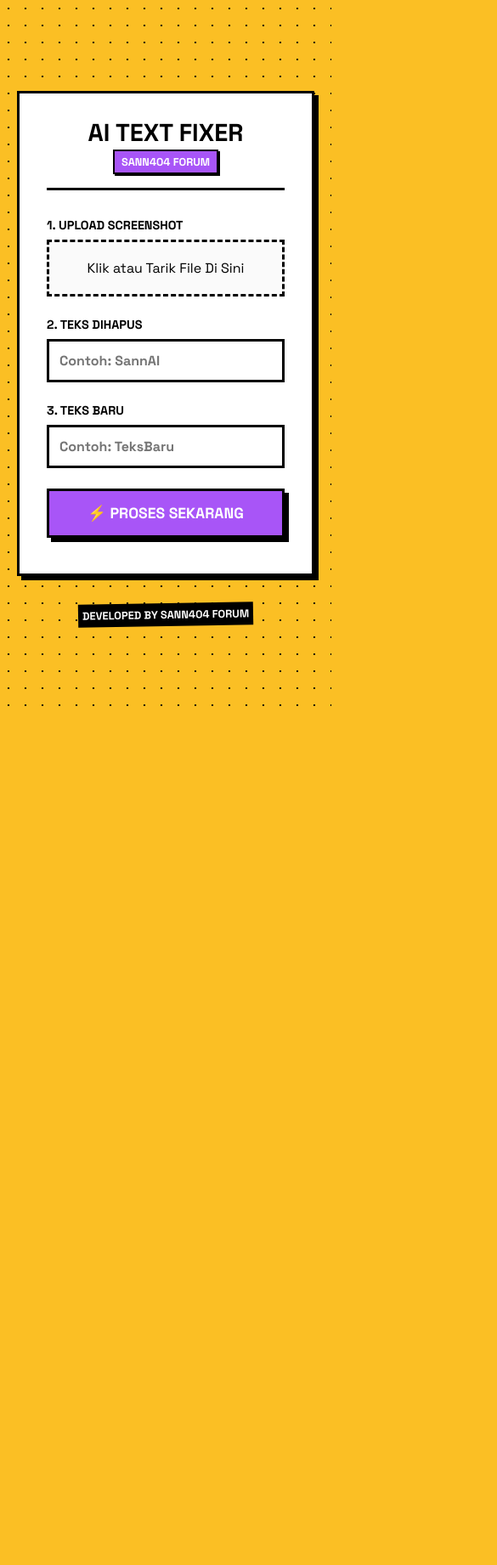
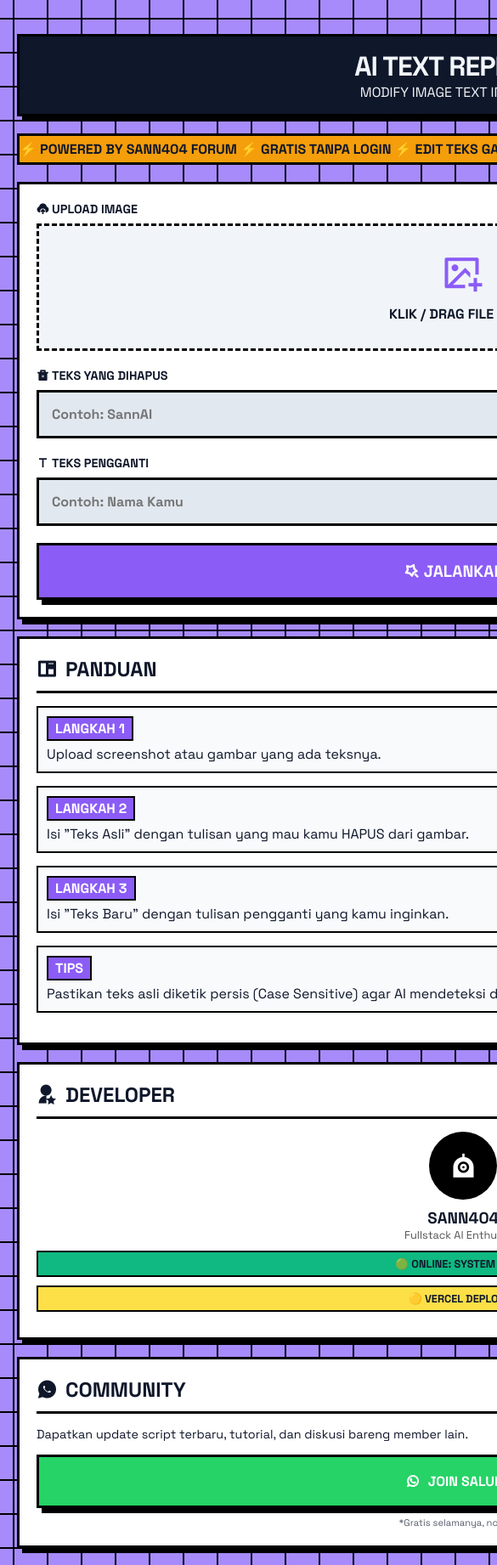
Before and after one commit to sanzzyproject/timpa-text, a website: page public/index.html in a window 390 px wide. Shown: the top 1842 px of the page at 85% size, 585 px wide, since content can reach past the window. Before the commit the page ends 844 px from the top, so only its background shows below. Drawn offline with nearby package versions, Linux system fonts and the light colour scheme.

Commit message:
Update index.html

```diff
--- a/public/index.html
+++ b/public/index.html
@@ -3,17 +3,22 @@
 <head>
     <meta charset="UTF-8">
     <meta name="viewport" content="width=device-width, initial-scale=1.0">
-    <title>AI Text Replacer | SANN404 FORUM</title>
-    <link href="https://fonts.googleapis.com/css2?family=Space+Grotesk:wght@400;700&display=swap" rel="stylesheet">
+    <title>AI Text Replacer Pro | SANN404</title>
+    <link href="https://fonts.googleapis.com/css2?family=Space+Grotesk:wght@400;700;900&display=swap" rel="stylesheet">
+    <link href="https://cdn.jsdelivr.net/npm/remixicon@3.5.0/fonts/remixicon.css" rel="stylesheet">
+
     <style>
         :root {
-            --bg-color: #f0f0f0;
-            --card-bg: #ffffff;
-            --main-accent: #fbbf24; /* Kuning Saweria */
-            --secondary-accent: #a855f7; /* Ungu */
-            --btn-download: #10b981; /* Hijau */
-            --border-color: #000000;
-            --shadow-offset: 5px;
+            /* Warna Baru: Deep Purple Cyberpunk */
+            --bg-main: #0f172a;
+            --accent-primary: #8b5cf6; /* Ungu Terang */
+            --accent-secondary: #a78bfa;
+            --accent-success: #10b981; /* Hijau Matrix */
+            --accent-warning: #f59e0b; /* Orange */
+            --text-light: #f1f5f9;
+            --text-dark: #0f172a;
+            --border-thick: 3px solid #000;
+            --shadow-hard: 6px 6px 0px #000;
         }
 
         * {
@@ -24,280 +29,386 @@
 
         body {
             font-family: 'Space Grotesk', sans-serif;
-            background-color: var(--main-accent);
-            background-image: radial-gradient(#000 1px, transparent 1px);
-            background-size: 20px 20px;
+            background-color: var(--accent-secondary);
+            /* Grid Pattern agar tidak polos */
+            background-image:
+                linear-gradient(#000 2px, transparent 2px),
+                linear-gradient(90deg, #000 2px, transparent 2px);
+            background-size: 40px 40px;
+            background-position: center;
+            color: var(--text-dark);
             min-height: 100vh;
+            padding: 20px;
+            display: flex;
+            justify-content: center;
+            align-items: flex-start; /* Align top agar scrollable enak */
+        }
+
+        /* --- LAYOUT UTAMA (Grid 3 Kolom) --- */
+        .main-wrapper {
+            display: grid;
+            grid-template-columns: 300px 1fr 300px;
+            gap: 20px;
+            width: 100%;
+            max-width: 1200px;
+            margin-top: 20px;
+        }
+
+        /* Responsive Layout: Mobile jadi 1 kolom */
+        @media (max-width: 1024px) {
+            .main-wrapper {
+                grid-template-columns: 1fr;
+            }
+            .sidebar-left, .sidebar-right {
+                order: 2; /* Taruh widget di bawah form di HP */
+            }
+            .main-content {
+                order: 1;
+            }
+        }
+
+        /* --- COMMON CARD STYLE (Neo-Brutalism) --- */
+        .neo-card {
+            background: #fff;
+            border: var(--border-thick);
+            box-shadow: var(--shadow-hard);
+            padding: 20px;
+            transition: transform 0.2s;
+        }
+
+        .neo-card:hover {
+            transform: translate(-2px, -2px);
+            box-shadow: 8px 8px 0px #000;
+        }
+
+        h2 {
+            font-weight: 900;
+            text-transform: uppercase;
+            font-size: 1.5rem;
+            margin-bottom: 15px;
+            border-bottom: 3px solid #000;
+            padding-bottom: 10px;
             display: flex;
             align-items: center;
-            justify-content: center;
-            padding: 20px;
-            color: #000;
+            gap: 10px;
         }
 
-        .container {
-            width: 100%;
-            max-width: 480px;
+        /* --- SIDEBAR LEFT: Tutorial --- */
+        .tutorial-item {
+            margin-bottom: 15px;
+            border: 2px solid #000;
+            padding: 10px;
+            background: #f8fafc;
+        }
+        .step-badge {
+            background: var(--accent-primary);
+            color: #fff;
+            font-weight: bold;
+            padding: 2px 8px;
+            border: 2px solid #000;
+            display: inline-block;
+            margin-bottom: 5px;
         }
 
-        /* --- Neo-Brutalism Card --- */
-        .card {
-            background: var(--card-bg);
-            border: 3px solid var(--border-color);
-            box-shadow: var(--shadow-offset) var(--shadow-offset) 0px var(--border-color);
-            padding: 2rem;
-            border-radius: 0; /* Tajam */
-            position: relative;
+        /* --- CENTER: Main Form --- */
+        .header-title {
+            text-align: center;
+            background: var(--bg-main);
+            color: var(--text-light);
+            padding: 15px;
+            border: var(--border-thick);
+            margin-bottom: 20px;
+            box-shadow: var(--shadow-hard);
+        }
+        .header-title h1 {
+            font-size: 2rem;
+            font-weight: 900;
+            letter-spacing: -1px;
+        }
+        .marquee-container {
+            overflow: hidden;
+            white-space: nowrap;
+            background: var(--accent-warning);
+            border: var(--border-thick);
+            margin-bottom: 20px;
+            font-weight: bold;
+            padding: 5px 0;
+        }
+        .marquee-text {
+            display: inline-block;
+            animation: marquee 10s linear infinite;
+        }
+        @keyframes marquee {
+            0% { transform: translateX(100%); }
+            100% { transform: translateX(-100%); }
         }
 
-        .header {
-            text-align: center;
-            margin-bottom: 2rem;
-            border-bottom: 3px solid #000;
-            padding-bottom: 1rem;
+        /* Inputs */
+        .form-group { margin-bottom: 20px; }
+        label {
+            display: block;
+            font-weight: 800;
+            margin-bottom: 8px;
+            font-size: 0.9rem;
+        }
+        input[type="text"] {
+            width: 100%;
+            padding: 15px;
+            font-family: 'Space Grotesk', sans-serif;
+            font-weight: bold;
+            border: var(--border-thick);
+            background: #e2e8f0;
+            outline: none;
+            font-size: 1rem;
+        }
+        input[type="text"]:focus {
+            background: #fff;
+            box-shadow: 4px 4px 0px var(--accent-primary);
         }
 
-        .header h1 {
-            font-weight: 900;
-            text-transform: uppercase;
-            font-size: 1.8rem;
-            line-height: 1;
+        /* File Upload */
+        .file-box {
+            position: relative;
+            height: 150px;
+            border: 3px dashed #000;
+            background: #f1f5f9;
+            display: flex;
+            flex-direction: column;
+            align-items: center;
+            justify-content: center;
+            cursor: pointer;
+            transition: 0.3s;
+            overflow: hidden;
         }
-
-        .badge {
-            background: var(--secondary-accent);
-            color: #fff;
-            padding: 4px 8px;
-            font-size: 0.8rem;
-            font-weight: bold;
-            border: 2px solid #000;
-            display: inline-block;
-            margin-top: 5px;
-            box-shadow: 2px 2px 0px #000;
-        }
-
-        /* --- Inputs --- */
-        .form-group {
-            margin-bottom: 1.5rem;
-        }
-
-        label {
-            display: block;
-            font-weight: 700;
-            margin-bottom: 0.5rem;
-            text-transform: uppercase;
-            font-size: 0.9rem;
-        }
-
-        input[type="text"] {
-            width: 100%;
-            padding: 12px;
-            background: #fff;
-            border: 3px solid var(--border-color);
-            font-family: 'Space Grotesk', sans-serif;
-            font-weight: bold;
-            font-size: 1rem;
-            outline: none;
-            transition: 0.2s;
-        }
-
-        input[type="text"]:focus {
-            background: #fffbe6;
-            box-shadow: 4px 4px 0px var(--border-color);
-            transform: translate(-2px, -2px);
-        }
-
-        /* --- File Upload Styling --- */
-        .file-upload-wrapper {
-            position: relative;
-            border: 3px dashed var(--border-color);
-            background: #fafafa;
-            padding: 20px;
-            text-align: center;
-            cursor: pointer;
-            transition: 0.2s;
-        }
-
-        .file-upload-wrapper:hover {
-            background: #fff;
-            border-style: solid;
-        }
-
-        input[type="file"] {
+        .file-box:hover { background: #fff; }
+        .file-box input {
             position: absolute;
-            top: 0; left: 0;
             width: 100%; height: 100%;
             opacity: 0;
             cursor: pointer;
         }
-
-        .preview-box {
-            margin-top: 10px;
+        .file-box i { font-size: 3rem; color: var(--accent-primary); }
+        .preview-img {
+            max-height: 100%;
+            max-width: 100%;
             display: none;
-            border: 3px solid #000;
-            box-shadow: 4px 4px 0px #000;
+            position: absolute;
+            z-index: 5;
         }
 
-        .preview-box img {
+        /* Buttons */
+        .btn {
             width: 100%;
-            display: block;
+            padding: 18px;
+            font-family: 'Space Grotesk', bold;
+            font-weight: 900;
+            text-transform: uppercase;
+            font-size: 1.2rem;
+            border: var(--border-thick);
+            cursor: pointer;
+            position: relative;
+            background: var(--accent-primary);
+            color: #fff;
+            box-shadow: var(--shadow-hard);
+            transition: all 0.1s;
+        }
+        .btn:active {
+            transform: translate(4px, 4px);
+            box-shadow: 2px 2px 0px #000;
+        }
+        .btn-wa {
+            background: #25D366; /* WA Green */
+            margin-top: 10px;
+            font-size: 1rem;
+            display: flex;
+            align-items: center;
+            justify-content: center;
+            gap: 10px;
+            text-decoration: none;
         }
 
-        /* --- Buttons --- */
-        .btn {
-            width: 100%;
-            padding: 15px;
-            border: 3px solid var(--border-color);
-            font-family: 'Space Grotesk', sans-serif;
-            font-weight: 900;
-            font-size: 1.1rem;
-            text-transform: uppercase;
-            cursor: pointer;
-            position: relative;
-            transition: all 0.1s;
-            box-shadow: var(--shadow-offset) var(--shadow-offset) 0px var(--border-color);
+        /* --- SIDEBAR RIGHT: Info & Status --- */
+        .status-badge {
+            background: var(--accent-success);
+            padding: 5px;
+            text-align: center;
+            border: 2px solid #000;
+            font-weight: bold;
+            font-size: 0.8rem;
             margin-bottom: 10px;
         }
-
-        .btn-primary {
-            background-color: var(--secondary-accent);
-            color: #fff;
+        .dev-profile {
+            text-align: center;
+            margin-bottom: 10px;
+        }
+        .dev-profile img {
+            width: 80px;
+            height: 80px;
+            border-radius: 50%;
+            border: 3px solid #000;
+            background: #ddd;
         }
 
-        .btn-success {
-            background-color: var(--btn-download);
-            color: #fff;
+        /* --- RESULT & LOADING --- */
+        .loading-screen {
+            display: none;
+            background: #000;
+            color: #0f0;
+            font-family: monospace;
+            padding: 20px;
+            border: var(--border-thick);
+            margin-top: 20px;
+        }
+        .result-box {
+            display: none;
+            margin-top: 20px;
+            border-top: 3px solid #000;
+            padding-top: 20px;
+        }
+        .result-box img {
+            width: 100%;
+            border: var(--border-thick);
+            margin-bottom: 15px;
         }
 
-        .btn:active {
-            transform: translate(var(--shadow-offset), var(--shadow-offset));
-            box-shadow: 0px 0px 0px var(--border-color);
-        }
-
-        .btn:disabled {
-            background: #9ca3af;
-            cursor: not-allowed;
-            transform: none;
-            box-shadow: none;
-            border-color: #6b7280;
-        }
-
-        /* --- Result Area --- */
-        .result-area {
-            display: none;
-            margin-top: 2rem;
-            border-top: 3px solid #000;
-            padding-top: 1rem;
-            animation: slideUp 0.3s ease-out;
-        }
-
-        @keyframes slideUp {
-            from { transform: translateY(20px); opacity: 0; }
-            to { transform: translateY(0); opacity: 1; }
-        }
-
-        .loading-overlay {
-            display: none;
-            text-align: center;
-            padding: 20px;
-            font-weight: bold;
-            background: #000;
-            color: #fff;
-            margin-top: 10px;
-            border: 3px solid #000;
-        }
-
-        .footer {
-            margin-top: 2rem;
-            text-align: center;
-            font-weight: bold;
-            font-size: 0.8rem;
-            text-transform: uppercase;
-            background: #000;
-            color: #fff;
-            padding: 5px;
-            transform: rotate(-1deg);
-            width: fit-content;
-            margin-left: auto;
-            margin-right: auto;
-        }
     </style>
 </head>
 <body>
 
-    <div class="container">
-        <div class="card">
-            <div class="header">
-                <h1>AI Text Fixer</h1>
-                <div class="badge">SANN404 FORUM</div>
+    <div class="main-wrapper">
+
+        <div class="sidebar-left">
+            <div class="neo-card">
+                <h2><i class="ri-book-read-line"></i> PANDUAN</h2>
+
+                <div class="tutorial-item">
+                    <span class="step-badge">LANGKAH 1</span>
+                    <p>Upload screenshot atau gambar yang ada teksnya.</p>
+                </div>
+                <div class="tutorial-item">
+                    <span class="step-badge">LANGKAH 2</span>
+                    <p>Isi "Teks Asli" dengan tulisan yang mau kamu HAPUS dari gambar.</p>
+                </div>
+                <div class="tutorial-item">
+                    <span class="step-badge">LANGKAH 3</span>
+                    <p>Isi "Teks Baru" dengan tulisan pengganti yang kamu inginkan.</p>
+                </div>
+                <div class="tutorial-item">
+                    <span class="step-badge">TIPS</span>
+                    <p>Pastikan teks asli diketik persis (Case Sensitive) agar AI mendeteksi dengan akurat.</p>
+                </div>
+            </div>
         </div>
 
+        <div class="main-content">
+
+            <div class="header-title">
+                <h1>AI TEXT REPLACER</h1>
+                <p>MODIFY IMAGE TEXT IN SECONDS</p>
+            </div>
+
+            <div class="marquee-container">
+                <div class="marquee-text">
+                    ⚡ POWERED BY SANN404 FORUM ⚡ GRATIS TANPA LOGIN ⚡ EDIT TEKS GAMBAR OTOMATIS ⚡ JANGAN LUPA JOIN CHANNEL WHATSAPP ⚡
+                </div>
+            </div>
+
+            <div class="neo-card">
                 <div class="form-group">
-                <label>1. Upload Screenshot</label>
-                <div class="file-upload-wrapper">
-                    <span id="fileName">Klik atau Tarik File Di Sini</span>
+                    <label><i class="ri-upload-cloud-2-fill"></i> UPLOAD IMAGE</label>
+                    <div class="file-box" id="dropArea">
+                        <i class="ri-image-add-line"></i>
+                        <p style="margin-top: 10px; font-weight: bold;">KLIK / DRAG FILE KESINI</p>
                         <input type="file" id="imageInput" accept="image/*">
-                </div>
-                <div class="preview-box" id="previewContainer">
-                    <img id="imagePreview" alt="Preview">
+                        <img id="previewImg" class="preview-img" alt="Preview">
                     </div>
                 </div>
 
                 <div class="form-group">
-                <label>2. Teks Dihapus</label>
+                    <label><i class="ri-delete-bin-2-fill"></i> TEKS YANG DIHAPUS</label>
                     <input type="text" id="originalText" placeholder="Contoh: SannAI">
                 </div>
 
                 <div class="form-group">
-                <label>3. Teks Baru</label>
-                <input type="text" id="replaceText" placeholder="Contoh: TeksBaru">
+                    <label><i class="ri-text"></i> TEKS PENGGANTI</label>
+                    <input type="text" id="replaceText" placeholder="Contoh: Nama Kamu">
                 </div>
 
-            <button class="btn btn-primary" id="submitBtn" onclick="processImage()">
-                ⚡ PROSES SEKARANG
+                <button class="btn" id="submitBtn" onclick="processImage()">
+                    <i class="ri-magic-line"></i> JALANKAN AI
                 </button>
 
-            <div class="loading-overlay" id="loader">
-                SEDANG MEMASAK GAMBAR... <br> (SABAR JANGAN DI CLOSE)
+                <div class="loading-screen" id="loader">
+                    > SYSTEM_INIT... OK<br>
+                    > UPLOADING_IMAGE... OK<br>
+                    > AI_PROCESSING... <span style="animation: blink 1s infinite">_</span>
+                    <br><br>
+                    [MOHON TUNGGU, SEDANG MERACIK GAMBAR...]
                 </div>
 
-            <div class="result-area" id="resultArea">
-                <label style="text-align: center; margin-bottom:10px;">✨ HASIL ✨</label>
-                <div class="preview-box" style="display: block; margin-bottom: 15px;">
-                    <img id="resultImage" alt="Hasil AI">
-                </div>
-                <button class="btn btn-success" id="downloadBtn" onclick="downloadResult()">
-                    ⬇️ DOWNLOAD OTOMATIS
+                <div class="result-box" id="resultArea">
+                    <label style="background: #000; color: #fff; padding: 5px; font-weight: bold;">HASIL RENDER:</label>
+                    <img id="resultImage" src="" alt="Hasil">
+
+                    <button class="btn" style="background: var(--accent-success);" id="downloadBtn" onclick="downloadResult()">
+                        <i class="ri-download-2-fill"></i> DOWNLOAD HASIL
                     </button>
                 </div>
             </div>
+        </div>
 
-        <div class="footer">
-            DEVELOPED BY SANN404 FORUM
+        <div class="sidebar-right">
+
+            <div class="neo-card" style="margin-bottom: 20px;">
+                <h2><i class="ri-user-star-fill"></i> DEVELOPER</h2>
+                <div class="dev-profile">
+                    <div style="width: 80px; height: 80px; background: #000; border-radius: 50%; margin: 0 auto 10px; display: flex; align-items: center; justify-content: center; color: #fff; font-size: 2rem;">
+                        <i class="ri-robot-fill"></i>
                     </div>
+                    <h3>SANN404</h3>
+                    <p style="font-size: 0.8rem; color: #555;">Fullstack AI Enthusiast</p>
+                </div>
+                <div class="status-badge">🟢 ONLINE: SYSTEM READY</div>
+                <div class="status-badge" style="background: #fde047;">🟡 VERCEL DEPLOYED</div>
+            </div>
+
+            <div class="neo-card">
+                <h2><i class="ri-whatsapp-fill"></i> COMMUNITY</h2>
+                <p style="font-size: 0.9rem; margin-bottom: 15px;">Dapatkan update script terbaru, tutorial, dan diskusi bareng member lain.</p>
+
+                <a href="https://whatsapp.com/channel/0029Vb6ukqnHQbS4mKP0j80L" target="_blank" class="btn btn-wa">
+                    <i class="ri-whatsapp-line"></i> JOIN SALURAN
+                </a>
+
+                <p style="margin-top: 10px; font-size: 0.7rem; text-align: center; opacity: 0.7;">
+                    *Gratis selamanya, no spam.
+                </p>
+            </div>
+
+        </div>
+
     </div>
 
     <script>
         const imageInput = document.getElementById('imageInput');
-        const imagePreview = document.getElementById('imagePreview');
-        const previewContainer = document.getElementById('previewContainer');
-        const fileNameSpan = document.getElementById('fileName');
+        const previewImg = document.getElementById('previewImg');
+        const dropArea = document.getElementById('dropArea');
 
-        // Handle Preview
+        // Preview Image Logic
         imageInput.addEventListener('change', function() {
             const file = this.files[0];
             if (file) {
-                fileNameSpan.textContent = file.name;
                 const reader = new FileReader();
                 reader.onload = function(e) {
-                    imagePreview.src = e.target.result;
-                    previewContainer.style.display = 'block';
+                    previewImg.src = e.target.result;
+                    previewImg.style.display = 'block';
+                    dropArea.style.background = '#fff';
                 }
                 reader.readAsDataURL(file);
             }
         });
 
-        // Convert File to Base64
+        // Convert Base64 Helper
         function toBase64(file) {
             return new Promise((resolve, reject) => {
                 const reader = new FileReader();
@@ -307,7 +418,7 @@
             });
         }
 
-        // Process Image
+        // Main Process Function
         async function processImage() {
             const file = imageInput.files[0];
             const orig = document.getElementById('originalText').value;
@@ -316,18 +427,23 @@
             const loader = document.getElementById('loader');
             const resultArea = document.getElementById('resultArea');
 
+            // Validasi
             if (!file || !orig || !rep) {
-                alert('⚠️ WOI! ISI SEMUA DATA DULU!');
+                alert('⚠️ EITS! Gambar, Teks Asli, dan Teks Baru harus diisi semua!');
                 return;
             }
 
+            // UI State: Loading
             btn.disabled = true;
-            btn.style.opacity = '0.5';
+            btn.innerHTML = '<i class="ri-loader-4-line ri-spin"></i> MEMPROSES...';
+            btn.style.opacity = '0.7';
             loader.style.display = 'block';
             resultArea.style.display = 'none';
 
             try {
                 const base64 = await toBase64(file);
+
+                // Call Backend (Tidak diubah logikanya)
                 const response = await fetch('/api/process', {
                     method: 'POST',
                     headers: { 'Content-Type': 'application/json' },
@@ -342,59 +458,57 @@
                 const data = await response.json();
 
                 if (response.ok) {
+                    // Success
                     document.getElementById('resultImage').src = data.result_image;
                     resultArea.style.display = 'block';
-                    // Scroll ke bawah otomatis
-                    resultArea.scrollIntoView({ behavior: "smooth" });
+                    resultArea.scrollIntoView({ behavior: 'smooth' });
                 } else {
-                    alert('❌ GAGAL: ' + (data.error || 'Server ngambek'));
+                    // Error from API
+                    alert('❌ GAGAL: ' + (data.error || 'Server error unknown'));
                 }
 
             } catch (error) {
-                alert('❌ ERROR KONEKSI: Cek internet lu bang');
+                console.error(error);
+                alert('❌ KONEKSI ERROR: Cek internet atau coba lagi nanti.');
             } finally {
+                // Reset UI
                 btn.disabled = false;
+                btn.innerHTML = '<i class="ri-magic-line"></i> JALANKAN AI';
                 btn.style.opacity = '1';
                 loader.style.display = 'none';
             }
         }
 
-        // --- NEW: DIRECT DOWNLOAD FUNCTION ---
+        // Download Function (Blob Method - Auto Download)
         async function downloadResult() {
             const imgUrl = document.getElementById('resultImage').src;
             const btn = document.getElementById('downloadBtn');
+            const originalText = btn.innerHTML;
 
-            btn.innerHTML = '⏳ SEDANG MENDOWNLOAD...';
+            btn.innerHTML = '⏳ DOWNLOADING...';
             btn.disabled = true;
 
             try {
-                // Fetch gambar sebagai BLOB (Binary Large Object)
                 const response = await fetch(imgUrl);
                 const blob = await response.blob();
-
-                // Buat URL lokal sementara
                 const localUrl = window.URL.createObjectURL(blob);
 
-                // Buat elemen <a> tersembunyi untuk trigger download
                 const a = document.createElement('a');
                 a.style.display = 'none';
                 a.href = localUrl;
-                a.download = 'SANN404_RESULT_' + Date.now() + '.png'; // Nama file otomatis
+                a.download = 'SANN404_EDIT_' + Date.now() + '.png';
 
                 document.body.appendChild(a);
-                a.click(); // Klik otomatis
+                a.click();
 
-                // Bersihkan memori
                 window.URL.revokeObjectURL(localUrl);
                 document.body.removeChild(a);
 
             } catch (e) {
-                console.error(e);
-                // Fallback jika fetch gagal (misal kena CORS), buka tab baru
-                alert('Gagal download otomatis, membuka di tab baru...');
+                console.error("Download fail:", e);
                 window.open(imgUrl, '_blank');
             } finally {
-                btn.innerHTML = '⬇️ DOWNLOAD OTOMATIS';
+                btn.innerHTML = originalText;
                 btn.disabled = false;
             }
         }
```
Lines whose indentation alone changed are shown as unchanged.
